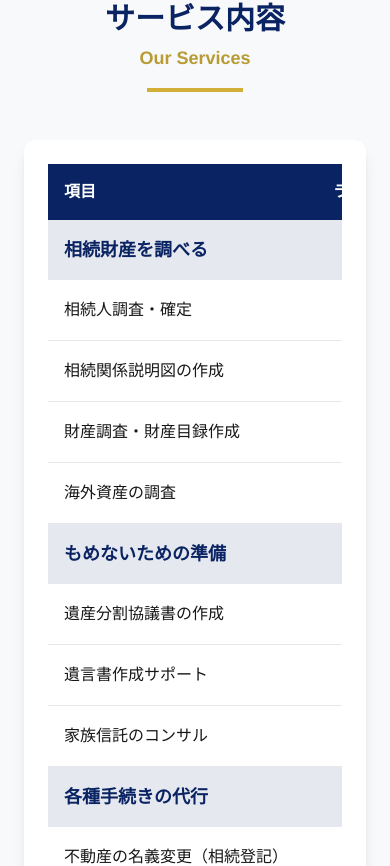
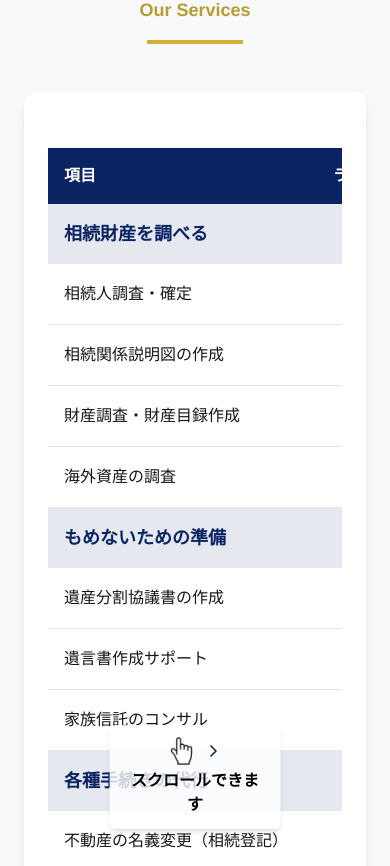
Before and after one commit to nabe7855/chuo-souzoku, a Next.js app: page / in a window 390 px wide. Shown: the part 2687-3553 px from the top of the page. Built offline with nearby package versions, Linux system fonts and the light colour scheme.

Commit message:
🐛 表内に横スクロールナビゲーション追加

```diff
--- a/components/sections/ComparisonSection.tsx
+++ b/components/sections/ComparisonSection.tsx
@@ -1,45 +1,96 @@
-
-import React from 'react';
-import SectionTitle from '../ui/SectionTitle';
-import Card from '../ui/Card';
+import { ChevronRight } from "lucide-react";
+import React, { useEffect, useState } from "react";
+import Card from "../ui/Card";
+import SectionTitle from "../ui/SectionTitle";
 
 const ComparisonSection: React.FC = () => {
+  const [showArrow, setShowArrow] = useState(true);
+
+  useEffect(() => {
+    const timer = setTimeout(() => setShowArrow(false), 4000); // 4秒後に非表示
+    return () => clearTimeout(timer);
+  }, []);
+
   const comparisonData = [
-    { feature: '相談窓口の一本化', bank: '△', taxFirm: '△', chuo: '⭕️' },
-    { feature: '不動産登記', bank: '❌', taxFirm: '❌', chuo: '⭕️' },
-    { feature: '相続税申告', bank: '△', taxFirm: '⭕️', chuo: '⭕️' },
-    { feature: '料金の明確さ', bank: '△', taxFirm: '△', chuo: '⭕️' },
-    { feature: '全国・非対面対応', bank: '❌', taxFirm: '△', chuo: '⭕️' },
+    { feature: "相談窓口の一本化", bank: "△", taxFirm: "△", chuo: "⭕️" },
+    { feature: "不動産登記", bank: "❌", taxFirm: "❌", chuo: "⭕️" },
+    { feature: "相続税申告", bank: "△", taxFirm: "⭕️", chuo: "⭕️" },
+    { feature: "料金の明確さ", bank: "△", taxFirm: "△", chuo: "⭕️" },
+    { feature: "全国・非対面対応", bank: "❌", taxFirm: "△", chuo: "⭕️" },
   ];
 
   return (
-    <section className="py-16 md:py-24 bg-white">
-      <div className="container mx-auto px-6">
+    <section className="py-16 md:py-24 bg-white relative">
+      <div className="container mx-auto px-6 relative">
         <SectionTitle title="他社との比較" subtitle="Comparison" />
-        <Card>
-          <div className="overflow-x-auto">
-            <table className="w-full min-w-[600px] text-center">
+        <Card className="relative overflow-hidden">
+          {/* 👇 スクロール誘導UI（モバイル限定） */}
+          {showArrow && (
+            <div className="absolute top-0 left-1/2 -translate-x-1/2 z-20 flex items-center justify-center md:hidden">
+              <div className="flex items-center bg-gradient-to-r from-gold/90 to-yellow-500/90 text-white font-bold rounded-full px-4 py-2 shadow-md backdrop-blur-sm animate-fadeInOut">
+                <div className="flex space-x-1 mr-1">
+                  <ChevronRight className="w-5 h-5 animate-bounce-x delay-0" />
+                  <ChevronRight className="w-5 h-5 animate-bounce-x delay-150" />
+                  <ChevronRight className="w-5 h-5 animate-bounce-x delay-300" />
+                </div>
+                <span className="text-sm tracking-wide">横にスワイプ</span>
+              </div>
+            </div>
+          )}
+
+          {/* 🖱️ スクロールヒント（中央表示） */}
+          <div className="absolute top-1/2 left-1/2 -translate-x-1/2 z-30 flex items-center justify-center md:hidden">
+            <div className="bg-white/80 px-5 py-3 rounded-md shadow-md text-center font-semibold">
+              {/* 上段：指アイコン＋矢印 */}
+              <div className="flex items-center justify-center space-x-2 mb-1">
+                <img
+                  src="/finger-cursor-icon.png" // public配下に配置した指アイコン
+                  alt="スクロールアイコン"
+                  className="w-7 h-7"
+                />
+                <ChevronRight className="w-5 h-5 text-navy animate-bounce-x" />
+              </div>
+
+              {/* 下段：テキスト */}
+              <p className="text-base font-bold text-black">
+                スクロールできます
+              </p>
+            </div>
+          </div>
+
+          {/* 横スクロール可能な表 */}
+          <div className="overflow-x-auto mt-8 scrollbar-thin scrollbar-thumb-gray-300">
+            <table className="min-w-[900px] text-center">
               <thead className="bg-navy text-white">
                 <tr>
                   <th className="p-4 font-bold text-left">項目</th>
                   <th className="p-4 font-bold">銀行・信託銀行</th>
                   <th className="p-4 font-bold">税理士法人</th>
-                  <th className="p-4 font-bold border-2 border-gold bg-gold-dark">中央相続事務所</th>
+                  <th className="p-4 font-bold border-2 border-gold bg-gold-dark">
+                    中央相続事務所
+                  </th>
                 </tr>
               </thead>
               <tbody>
                 {comparisonData.map((row, index) => (
                   <tr key={index} className="border-b border-gray-200">
                     <td className="p-4 text-left">{row.feature}</td>
-                    <td className="p-4 text-2xl font-bold text-gray-500">{row.bank}</td>
-                    <td className="p-4 text-2xl font-bold text-gray-500">{row.taxFirm}</td>
-                    <td className="p-4 text-3xl font-bold text-gold-dark bg-gold/10">{row.chuo}</td>
+                    <td className="p-4 text-2xl font-bold text-gray-500">
+                      {row.bank}
+                    </td>
+                    <td className="p-4 text-2xl font-bold text-gray-500">
+                      {row.taxFirm}
+                    </td>
+                    <td className="p-4 text-3xl font-bold text-gold-dark bg-gold/10">
+                      {row.chuo}
+                    </td>
                   </tr>
                 ))}
               </tbody>
             </table>
           </div>
         </Card>
+
         <p className="text-center mt-8 text-xl text-navy font-bold">
           他社では別料金や対応不可な手続きも、当事務所はワンプライスで対応します。
         </p>
--- a/components/sections/ServiceSection.tsx
+++ b/components/sections/ServiceSection.tsx
@@ -1,22 +1,65 @@
-
-import React from 'react';
-import SectionTitle from '../ui/SectionTitle';
-import Card from '../ui/Card';
-import { SERVICES } from '../../constants';
+import { ChevronRight } from "lucide-react";
+import React, { useEffect, useState } from "react";
+import { SERVICES } from "../../constants";
+import Card from "../ui/Card";
+import SectionTitle from "../ui/SectionTitle";
 
 const ServiceSection: React.FC = () => {
+  const [showArrow, setShowArrow] = useState(true);
+
+  useEffect(() => {
+    const timer = setTimeout(() => setShowArrow(false), 4000); // 4秒後に非表示
+    return () => clearTimeout(timer);
+  }, []);
+
   return (
-    <section className="py-16 md:py-24 bg-light-gray">
-      <div className="container mx-auto px-6">
+    <section className="py-16 md:py-24 bg-light-gray relative">
+      <div className="container mx-auto px-6 relative">
         <SectionTitle title="サービス内容" subtitle="Our Services" />
-        <Card>
-          <div className="overflow-x-auto">
+
+        <Card className="relative overflow-hidden">
+          {/* 👇 スクロール誘導UI（モバイル限定） */}
+          {showArrow && (
+            <div className="absolute top-0 left-1/2 -translate-x-1/2 z-20 flex items-center justify-center md:hidden">
+              <div className="flex items-center bg-gradient-to-r from-gold/90 to-yellow-500/90 text-white font-bold rounded-full px-4 py-2 shadow-md backdrop-blur-sm animate-fadeInOut">
+                <div className="flex space-x-1 mr-1">
+                  <ChevronRight className="w-5 h-5 animate-bounce-x delay-0" />
+                  <ChevronRight className="w-5 h-5 animate-bounce-x delay-150" />
+                  <ChevronRight className="w-5 h-5 animate-bounce-x delay-300" />
+                </div>
+                <span className="text-sm tracking-wide">横にスワイプ</span>
+              </div>
+            </div>
+          )}
+
+          {/* 🖱️ スクロールヒント（矢印＋指アイコン） */}
+          <div className="absolute top-1/2 left-1/2 -translate-x-1/2 z-30 flex items-center justify-center md:hidden">
+  <div className="bg-white/80 px-5 py-3 rounded-md shadow-md text-center font-semibold">
+    {/* 上段：指アイコン＋矢印 */}
+    <div className="flex items-center justify-center space-x-2 mb-1">
+      <img
+        src="/finger-cursor-icon.png" // public配下に配置した指アイコン
+        alt="スクロールアイコン"
+        className="w-7 h-7"
+      />
+      <ChevronRight className="w-5 h-5 text-navy animate-bounce-x" />
+    </div>
+
+    {/* 下段：テキスト */}
+    <p className="text-base font-bold text-black">スクロールできます</p>
+  </div>
+</div>
+
+
+          <div className="overflow-x-auto mt-8">
             <table className="w-full min-w-[600px] text-left">
               <thead className="bg-navy text-white">
                 <tr>
                   <th className="p-4 font-bold">項目</th>
                   <th className="p-4 font-bold text-center">ライト</th>
-                  <th className="p-4 font-bold text-center bg-gold/20">スタンダード</th>
+                  <th className="p-4 font-bold text-center bg-gold/20">
+                    スタンダード
+                  </th>
                   <th className="p-4 font-bold text-center">プレミアム</th>
                 </tr>
               </thead>
@@ -24,14 +67,28 @@ const ServiceSection: React.FC = () => {
                 {SERVICES.map((category, catIndex) => (
                   <React.Fragment key={catIndex}>
                     <tr>
-                      <td colSpan={4} className="p-4 bg-navy/10 font-bold text-navy text-lg">{category.category}</td>
+                      <td
+                        colSpan={4}
+                        className="p-4 bg-navy/10 font-bold text-navy text-lg"
+                      >
+                        {category.category}
+                      </td>
                     </tr>
                     {category.items.map((item, itemIndex) => (
-                      <tr key={itemIndex} className="border-b border-gray-200 last:border-b-0">
+                      <tr
+                        key={itemIndex}
+                        className="border-b border-gray-200 last:border-b-0"
+                      >
                         <td className="p-4">{item.name}</td>
-                        <td className="p-4 text-center font-bold text-lg">{item.light}</td>
-                        <td className="p-4 text-center font-bold text-lg bg-gold/10 text-gold-dark">{item.standard}</td>
-                        <td className="p-4 text-center font-bold text-lg">{item.premium}</td>
+                        <td className="p-4 text-center font-bold text-lg">
+                          {item.light}
+                        </td>
+                        <td className="p-4 text-center font-bold text-lg bg-gold/10 text-gold-dark">
+                          {item.standard}
+                        </td>
+                        <td className="p-4 text-center font-bold text-lg">
+                          {item.premium}
+                        </td>
                       </tr>
                     ))}
                   </React.Fragment>
@@ -39,6 +96,7 @@ const ServiceSection: React.FC = () => {
               </tbody>
             </table>
           </div>
+
           <p className="text-sm text-gray-500 mt-4 text-center">
             ✅: 標準対応 / △: オプション対応 / ❌: 非対応
           </p>
--- a/package.json
+++ b/package.json
@@ -14,7 +14,8 @@
     "lucide-react": "^0.544.0",
     "next": "15.5.6",
     "react": "19.1.0",
-    "react-dom": "19.1.0"
+    "react-dom": "19.1.0",
+    "tailwind-scrollbar": "^4.0.2"
   },
   "devDependencies": {
     "@eslint/eslintrc": "^3",
--- a/tailwind.config.js
+++ b/tailwind.config.js
@@ -5,7 +5,6 @@ export default {
     "./components/**/*.{js,ts,jsx,tsx,mdx}",
   ],
   theme: {
-    // v4ではextend不要。theme自体に直接定義する
     colors: {
       navy: {
         DEFAULT: "#0a2463",
@@ -23,8 +22,27 @@ export default {
       sans: ['"Hiragino Sans"', '"Helvetica Neue"', "Arial", "sans-serif"],
       serif: ["Georgia", "serif"],
     },
+
+    // ✨ スクロールヒント用アニメーションを追加
+    extend: {
+      keyframes: {
+        fadeInOut: {
+          "0%": { opacity: "0" },
+          "10%, 70%": { opacity: "1" },
+          "100%": { opacity: "0" },
+        },
+        leftRight: {
+          "0%, 100%": { transform: "translateX(0)" },
+          "50%": { transform: "translateX(6px)" },
+        },
+      },
+      animation: {
+        fadeInOut: "fadeInOut 4s ease-in-out forwards",
+        leftRight: "leftRight 1.2s ease-in-out infinite",
+      },
+    },
   },
-  plugins: {
-    // Tailwind v4ではpostcss経由のプラグイン管理が中心なので通常は空でOK
-  },
+
+  // ✅ スクロールバー表示用プラグインを追加
+  plugins: [require("tailwind-scrollbar")],
 };
```
Also changed, not shown: components/sections/ProblemSection.tsx (+26 -15 lines), public/finger-cursor-icon.png (added), 1 other file (tests, documents, lock files or other folders).
